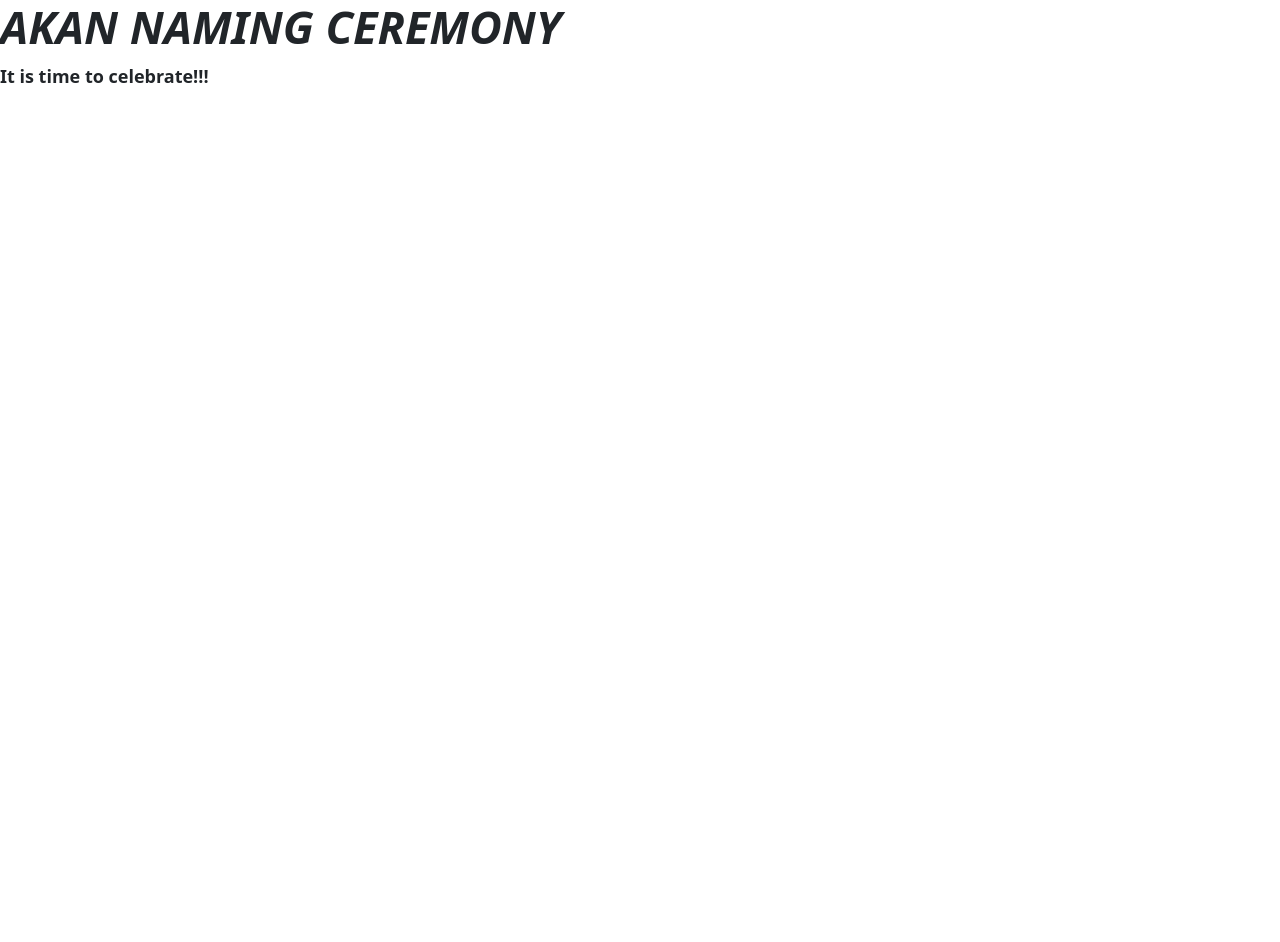
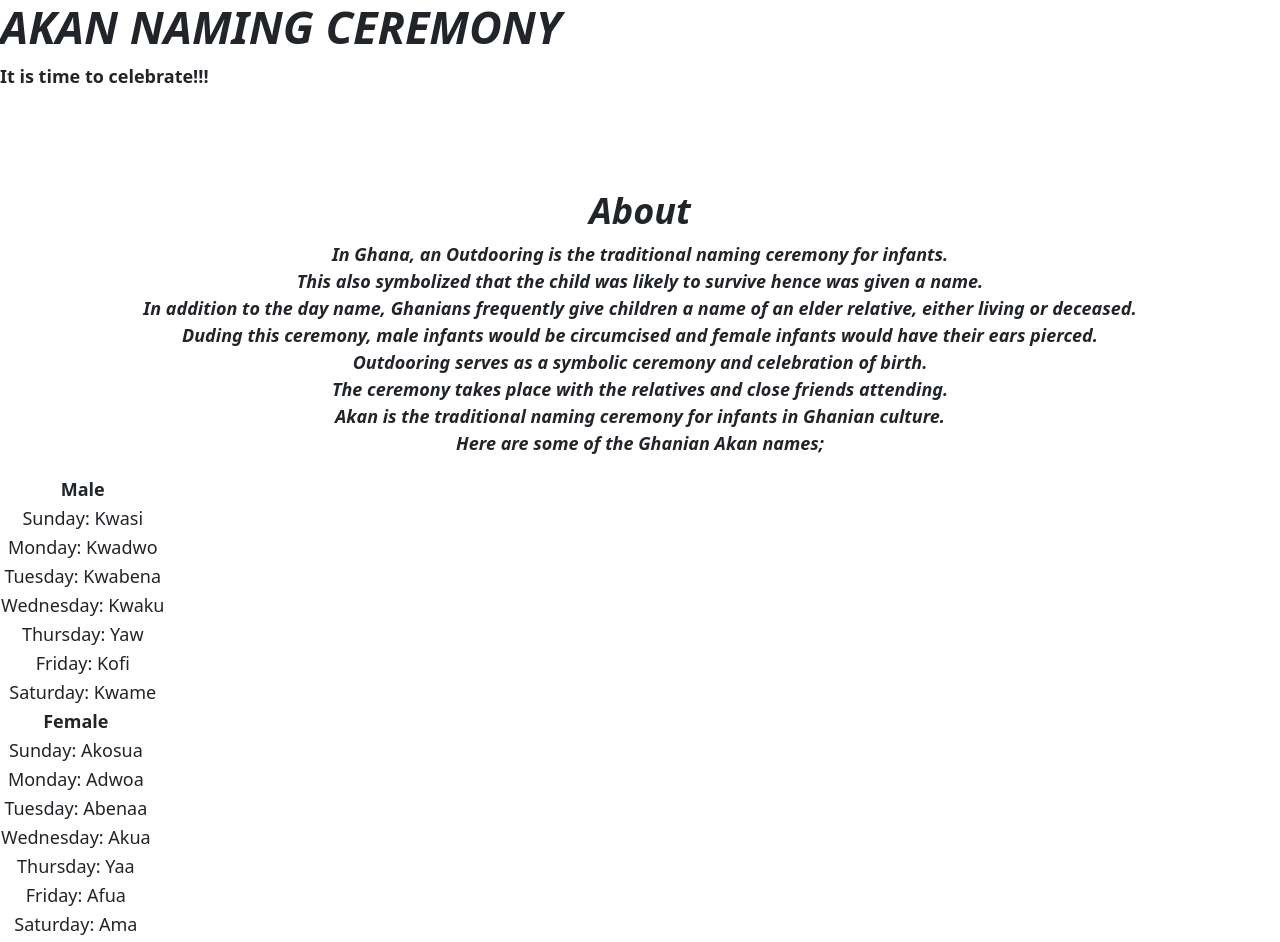
Before and after one commit to Louisiana-Alela/Naming_App, a plain HTML site: page index.html in a window 1280 px wide. Before the commit the page ends 800 px from the top, so only its background shows below. Drawn offline with Linux system fonts and the light colour scheme.

Commit message:
Add modifications to about section

```diff
--- a/index.html
+++ b/index.html
@@ -17,17 +17,19 @@
     </section>
     <br>
     <br>
-        <div class="about">
-            <!--<h2><strong><em>About</em></strong></h2>
+    <br>
+
+    <section id="abt-sec" class="about">
+        <h2><strong><em>About</em></strong></h2>
         <p><em><strong> In Ghana, an Outdooring is the traditional naming ceremony for infants. <br>
-            Traditionally, this ceremony occurs <strong>eights days after the child is born </strong>where parents bring their newborn "outdoors" for the first time and give the child a day name. <br>
             This also symbolized that the child was likely to survive hence was given a name. <br>
             In addition to the day name, Ghanians frequently give children a name of an elder relative, either living or deceased. <br>
             Duding this ceremony, male infants would be circumcised and female infants would have their ears pierced. <br>
             Outdooring serves as a symbolic ceremony and celebration of birth. <br>
             The ceremony takes place with the relatives and close friends attending. <br>
             Akan is the traditional naming ceremony for infants in Ghanian culture. <br>
-            Here are some of the Ghanian Akan names; <br></strong></strong></em></p>
+            Here are some of the Ghanian Akan names; <br></strong></strong></em>
+        </p>
 
         <div class="row">
             <div class="column">
@@ -100,12 +102,15 @@
                     </tr>
                 </table>
             </div>
-            </div>-->
+        </div>
+    </section>
+    <br>
+    <br>
+    <br>
 
 
-        </div>
 
-    </div>
+
 
 </body>
 </html>
```
Lines whose indentation alone changed are shown as unchanged.
